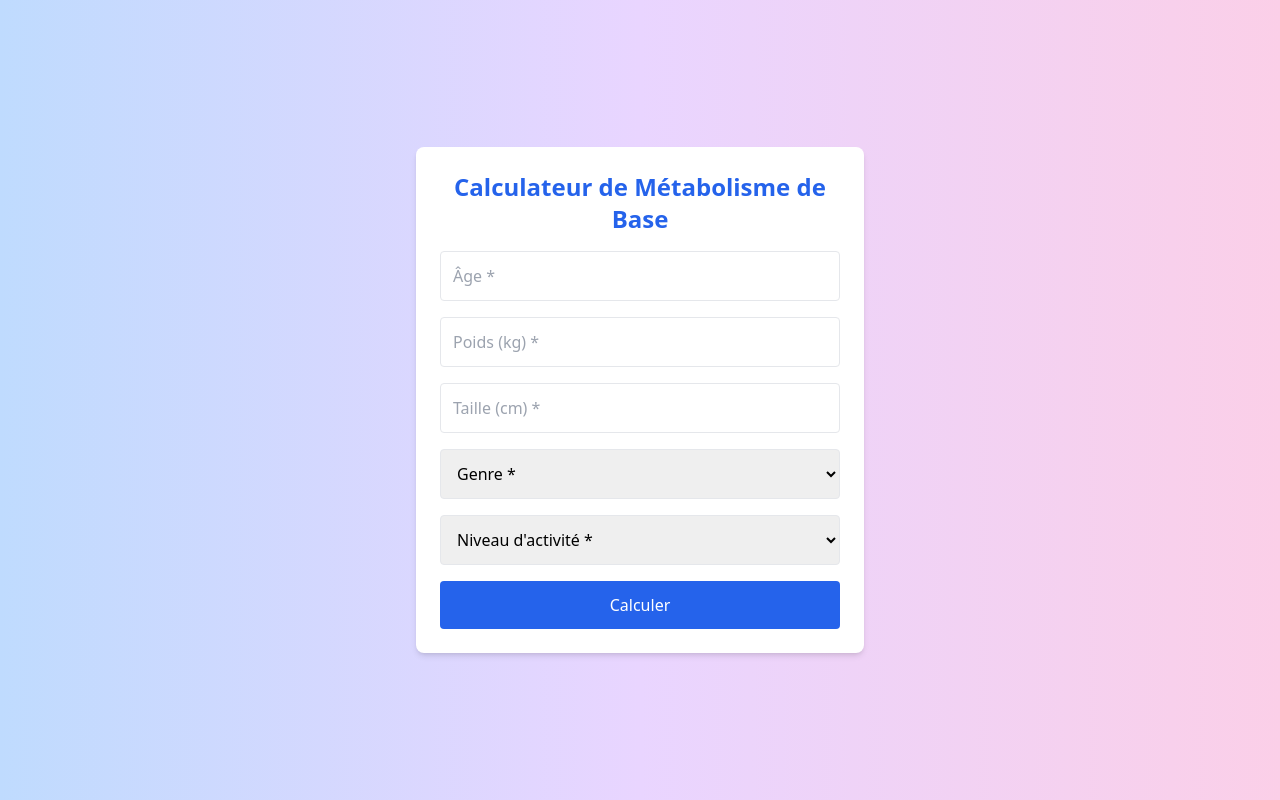
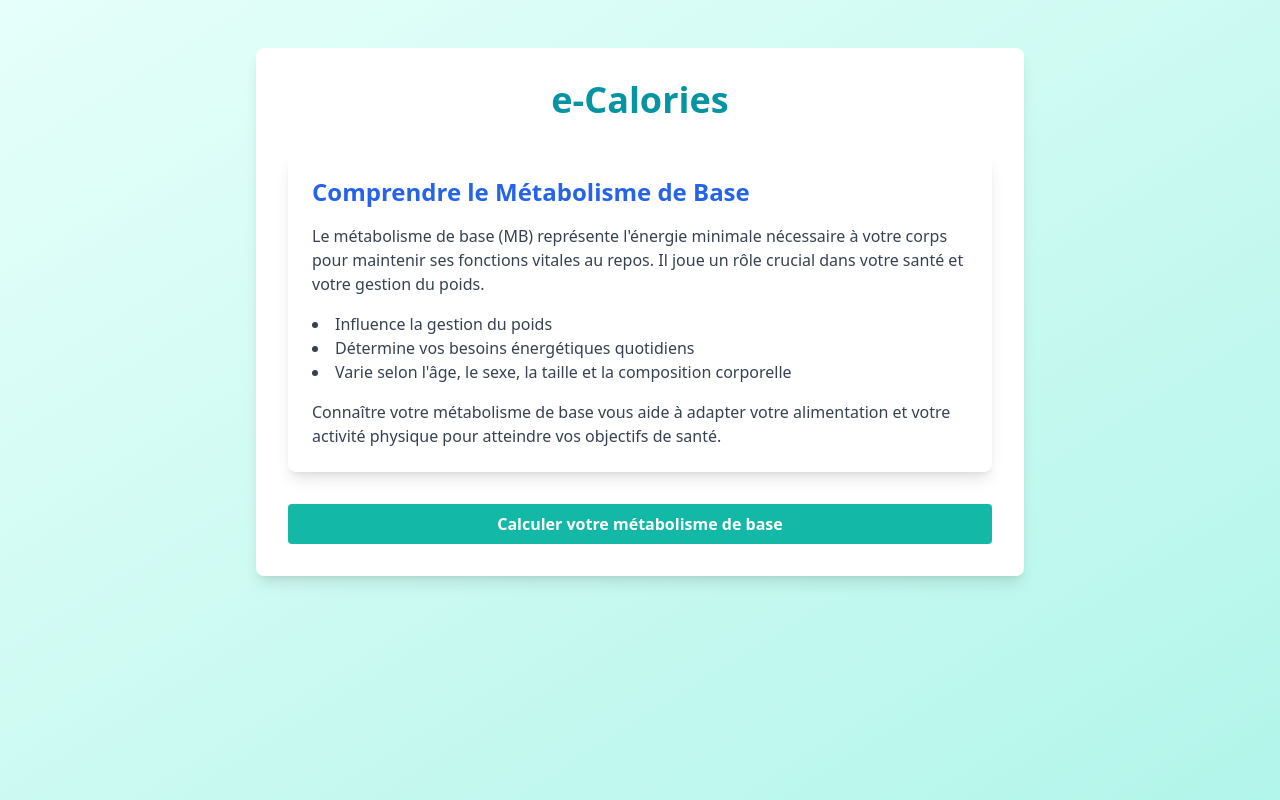
Before and after one commit to Norluciot/e-Calorie, a React (Create React App) app: page / in a window 1280 px wide. Built offline with nearby package versions, Linux system fonts and the light colour scheme.

Commit message:
creation des pages et home avec des routes

```diff
--- a/package.json
+++ b/package.json
@@ -12,7 +12,10 @@
     "@types/react-dom": "^18.3.1",
     "framer-motion": "^11.11.9",
     "react": "^18.3.1",
+    "react-confetti": "^6.1.0",
     "react-dom": "^18.3.1",
+    "react-icons": "^5.3.0",
+    "react-router-dom": "^6.27.0",
     "react-scripts": "5.0.1",
     "typescript": "^4.9.5",
     "web-vitals": "^2.1.4"
--- a/public/index.html
+++ b/public/index.html
@@ -24,7 +24,7 @@
       work correctly both with client-side routing and a non-root public URL.
       Learn how to configure a non-root public URL by running `npm run build`.
     -->
-    <title>e-Calorie</title>
+    <title>e-Calories</title>
   </head>
   <body>
     <noscript>You need to enable JavaScript to run this app.</noscript>
--- a/src/App.tsx
+++ b/src/App.tsx
@@ -1,69 +1,25 @@
-import React, { useState } from 'react';
+import React from 'react';
+import { BrowserRouter as Router, Route, Routes } from 'react-router-dom';
 import { motion } from 'framer-motion';
-import Form from './components/Form';
-import Modal from './components/Modal';
-import Suggestions from './components/Suggestions';
-import { calculateBMR, calculateCaloricNeeds } from './utils/calculations';
+import HomePage from './pages/HomePage';
+import CalculatePage from './pages/CalculatePage';
+
 
 const App: React.FC = () => {
-  const [calories, setCalories] = useState<number | null>(null);
-  const [goal, setGoal] = useState<'weightLoss' | 'muscleGain' | null>(null);
-  const [isModalOpen, setIsModalOpen] = useState(false);
-
-  const handleCalculate = (age: number, weight: number, height: number, gender: string, activityLevel: string) => {
-    const bmr = calculateBMR(age, weight, height, gender);
-    const dailyCalories = calculateCaloricNeeds(bmr, activityLevel);
-    setCalories(dailyCalories);
-    setIsModalOpen(true);
-  };
-
-  const handleGoalChange = (e: React.ChangeEvent<HTMLSelectElement>) => {
-    setGoal(e.target.value as 'weightLoss' | 'muscleGain');
-  };
-
-  const closeModal = () => {
-    setIsModalOpen(false);
-    setCalories(null);
-    setGoal(null);
-  };
-
   return (
+    <Router>
       <motion.div
-      className="min-h-screen bg-gradient-to-r from-blue-200 via-purple-200 to-pink-200 flex items-center justify-center"
+        className="min-h-screen bg-gradient-to-br from-teal-100 to-teal-200 py-12 px-4 sm:px-6 lg:px-8"
         initial={{ opacity: 0 }}
         animate={{ opacity: 1 }}
         transition={{ duration: 0.5 }}
       >
-      <div className="w-full max-w-md">
-        <Form onCalculate={handleCalculate} />
-        <Modal isOpen={isModalOpen} onClose={closeModal}>
-          <div>
-            <motion.h2
-              className="text-lg font-semibold mb-4 text-center text-green-600"
-              initial={{ opacity: 0, y: -20 }}
-              animate={{ opacity: 1, y: 0 }}
-              transition={{ delay: 0.2 }}
-            >
-              Vos besoins caloriques quotidiens : {calories?.toFixed(0)} kcal
-            </motion.h2>
-            <div className="mb-4">
-              <label htmlFor="goal" className="block text-sm font-medium text-gray-700">Choisissez votre objectif :</label>
-              <select
-                id="goal"
-                value={goal || ''}
-                onChange={handleGoalChange}
-                className="mt-1 block w-full p-2 border border-gray-300 rounded-md"
-              >
-                <option value="">Sélectionnez un objectif</option>
-                <option value="weightLoss">Perte de poids</option>
-                <option value="muscleGain">Prise de masse</option>
-              </select>
-            </div>
-            {goal && <Suggestions goal={goal} />}
-          </div>
-        </Modal>
-      </div>
+        <Routes>
+          <Route path="/" element={<HomePage />} />
+          <Route path="/calculate" element={<CalculatePage />} />
+        </Routes>
       </motion.div>
+    </Router>
   );
 };
 
--- a/src/components/Form.tsx
+++ b/src/components/Form.tsx
@@ -46,7 +46,6 @@ const Form: React.FC<FormProps> = ({ onCalculate }) => {
       animate={{ opacity: 1, y: 0 }}
       transition={{ duration: 0.5 }}
     >
-      <h2 className="text-2xl font-semibold text-center text-blue-600">Calculateur de Métabolisme de Base</h2>
       <div className="grid gap-4">
         <div>
           <input
--- /dev/null
+++ b/src/components/MetabolismeInfo.tsx
@@ -0,0 +1,28 @@
+import React from 'react';
+import { motion } from 'framer-motion';
+
+const MetabolismInfo: React.FC = () => {
+  return (
+    <motion.div
+      className="bg-white shadow-lg rounded-lg p-6 mb-8"
+      initial={{ opacity: 0, y: 50 }}
+      animate={{ opacity: 1, y: 0 }}
+      transition={{ duration: 0.5 }}
+    >
+      <h2 className="text-2xl font-bold text-blue-600 mb-4">Comprendre le Métabolisme de Base</h2>
+      <p className="text-gray-700 mb-4">
+        Le métabolisme de base (MB) représente l'énergie minimale nécessaire à votre corps pour maintenir ses fonctions vitales au repos. Il joue un rôle crucial dans votre santé et votre gestion du poids.
+      </p>
+      <ul className="list-disc list-inside text-gray-700 mb-4">
+        <li>Influence la gestion du poids</li>
+        <li>Détermine vos besoins énergétiques quotidiens</li>
+        <li>Varie selon l'âge, le sexe, la taille et la composition corporelle</li>
+      </ul>
+      <p className="text-gray-700">
+        Connaître votre métabolisme de base vous aide à adapter votre alimentation et votre activité physique pour atteindre vos objectifs de santé.
+      </p>
+    </motion.div>
+  );
+};
+
+export default MetabolismInfo;
--- /dev/null
+++ b/src/components/ResultModal.tsx
@@ -0,0 +1,49 @@
+import React, { useState } from 'react';
+import { motion } from 'framer-motion';
+import Modal from './Modal';
+import Suggestions from './Suggestions';
+
+interface ResultModalProps {
+  isOpen: boolean;
+  onClose: () => void;
+  calories: number | null;
+}
+
+const ResultModal: React.FC<ResultModalProps> = ({ isOpen, onClose, calories }) => {
+  const [goal, setGoal] = useState<'weightLoss' | 'muscleGain' | null>(null);
+
+  const handleGoalChange = (e: React.ChangeEvent<HTMLSelectElement>) => {
+    setGoal(e.target.value as 'weightLoss' | 'muscleGain');
+  };
+
+  return (
+    <Modal isOpen={isOpen} onClose={onClose}>
+      <div className="p-6">
+        <motion.h2
+          className="text-2xl font-semibold mb-4 text-center text-green-600"
+          initial={{ opacity: 0, y: -20 }}
+          animate={{ opacity: 1, y: 0 }}
+          transition={{ delay: 0.2 }}
+        >
+          Vos besoins caloriques quotidiens : {calories?.toFixed(0)} kcal
+        </motion.h2>
+        <div className="mb-4">
+          <label htmlFor="goal" className="block text-sm font-medium text-gray-700 mb-2">Choisissez votre objectif :</label>
+          <select
+            id="goal"
+            value={goal || ''}
+            onChange={handleGoalChange}
+            className="w-full p-2 border border-gray-300 rounded-md focus:ring-blue-500 focus:border-blue-500"
+          >
+            <option value="">Sélectionnez un objectif</option>
+            <option value="weightLoss">Perte de poids</option>
+            <option value="muscleGain">Prise de masse</option>
+          </select>
+        </div>
+        {goal && <Suggestions goal={goal} />}
+      </div>
+    </Modal>
+  );
+};
+
+export default ResultModal;
--- /dev/null
+++ b/src/pages/CalculatePage.tsx
@@ -0,0 +1,40 @@
+import { motion } from 'framer-motion';
+import React, { useState } from 'react';
+
+import Form from '../components/Form';
+import ResultModal from '../components/ResultModal';
+import { calculateBMR, calculateCaloricNeeds } from '../utils/calculations';
+
+const CalculatePage: React.FC = () => {
+  const [calories, setCalories] = useState<number | null>(null);
+  const [isModalOpen, setIsModalOpen] = useState(false);
+
+  const handleCalculate = (age: number, weight: number, height: number, gender: string, activityLevel: string) => {
+    const bmr = calculateBMR(age, weight, height, gender);
+    const dailyCalories = calculateCaloricNeeds(bmr, activityLevel);
+    setCalories(dailyCalories);
+    setIsModalOpen(true);
+  };
+
+  const closeModal = () => {
+    setIsModalOpen(false);
+    setCalories(null);
+  };
+
+  return (
+    <div className="max-w-3xl mx-auto bg-white rounded-lg shadow-lg p-8">
+      <motion.h1
+        className="text-4xl font-bold text-center text-teal-700 mb-8"
+        initial={{ y: -50, opacity: 0 }}
+        animate={{ y: 0, opacity: 1 }}
+        transition={{ delay: 0.2, duration: 0.5 }}
+      >
+        Calculateur de métabolisme de base
+      </motion.h1>
+      <Form onCalculate={handleCalculate} />
+      <ResultModal isOpen={isModalOpen} onClose={closeModal} calories={calories} />
+    </div>
+  );
+};
+
+export default CalculatePage;
--- /dev/null
+++ b/src/pages/HomePage.tsx
@@ -0,0 +1,34 @@
+import React from 'react';
+import { motion } from 'framer-motion';
+import { Link } from 'react-router-dom';
+import MetabolismInfo from '../components/MetabolismeInfo';
+
+const HomePage: React.FC = () => {
+  return (
+    <div className="max-w-3xl mx-auto bg-white rounded-lg shadow-lg p-8">
+      <motion.h1
+        className="text-4xl font-bold text-center text-teal-700 mb-8"
+        initial={{ y: -50, opacity: 0 }}
+        animate={{ y: 0, opacity: 1 }}
+        transition={{ delay: 0.2, duration: 0.5 }}
+      >
+        e-Calories
+      </motion.h1>
+      <MetabolismInfo />
+      <motion.div
+        initial={{ opacity: 0 }}
+        animate={{ opacity: 1 }}
+        transition={{ delay: 0.5, duration: 0.5 }}
+      >
+        <Link
+          to="/calculate"
+          className="block w-full text-center bg-teal-500 hover:bg-teal-600 text-white font-bold py-2 px-4 rounded transition duration-300"
+        >
+          Calculer votre métabolisme de base
+        </Link>
+      </motion.div>
+    </div>
+  );
+};
+
+export default HomePage;
--- /dev/null
+++ b/src/utils/macronutrientCalculator.ts
@@ -0,0 +1,27 @@
+// utils/macronutrientCalculator.ts
+export const calculateMacronutrients = (calories: number, goal: 'weightLoss' | 'muscleGain', weight: number) => {
+  let protein: number;
+  let fat: number;
+  let carbs: number;
+
+  // Calcul des protéines
+  protein = goal === 'muscleGain' ? weight * 2.0 : weight * 1.5; // g de protéines par kg
+
+  // Convertir les protéines en calories (1 g de protéines = 4 calories)
+  const proteinCalories = protein * 4;
+
+  // Pourcentage de lipides : 20-30% des calories totales
+  fat = (calories * 0.25) / 9; // g de lipides (1 g de lipides = 9 calories)
+
+  // Convertir les lipides en calories
+  const fatCalories = fat * 9;
+
+  // Calcul des glucides : reste des calories
+  carbs = (calories - (proteinCalories + fatCalories)) / 4; // g de glucides (1 g de glucides = 4 calories)
+
+  return {
+    protein: protein.toFixed(1),
+    fat: fat.toFixed(1),
+    carbs: carbs.toFixed(1),
+  };
+};
--- a/tailwind.config.js
+++ b/tailwind.config.js
@@ -1,10 +1,18 @@
 /** @type {import('tailwindcss').Config} */
 module.exports = {
   content: [
-        "./src/**/*.{js,jsx,ts,tsx}",
+    "./src/**/*.{js,jsx,ts,tsx}",
   ],
   theme: {
-    extend: {},
+    extend: {
+      colors: {
+        teal: {
+          100: '#e6fffa',
+          200: '#b2f5ea',
+          700: '#0694a2',
+        },
+      },
+    },
   },
   plugins: [],
 }
```
Also changed, not shown: src/components/Suggestions.tsx (+25 -13 lines), 1 other file (tests, documents, lock files or other folders). Lines whose indentation alone changed are shown as unchanged.
